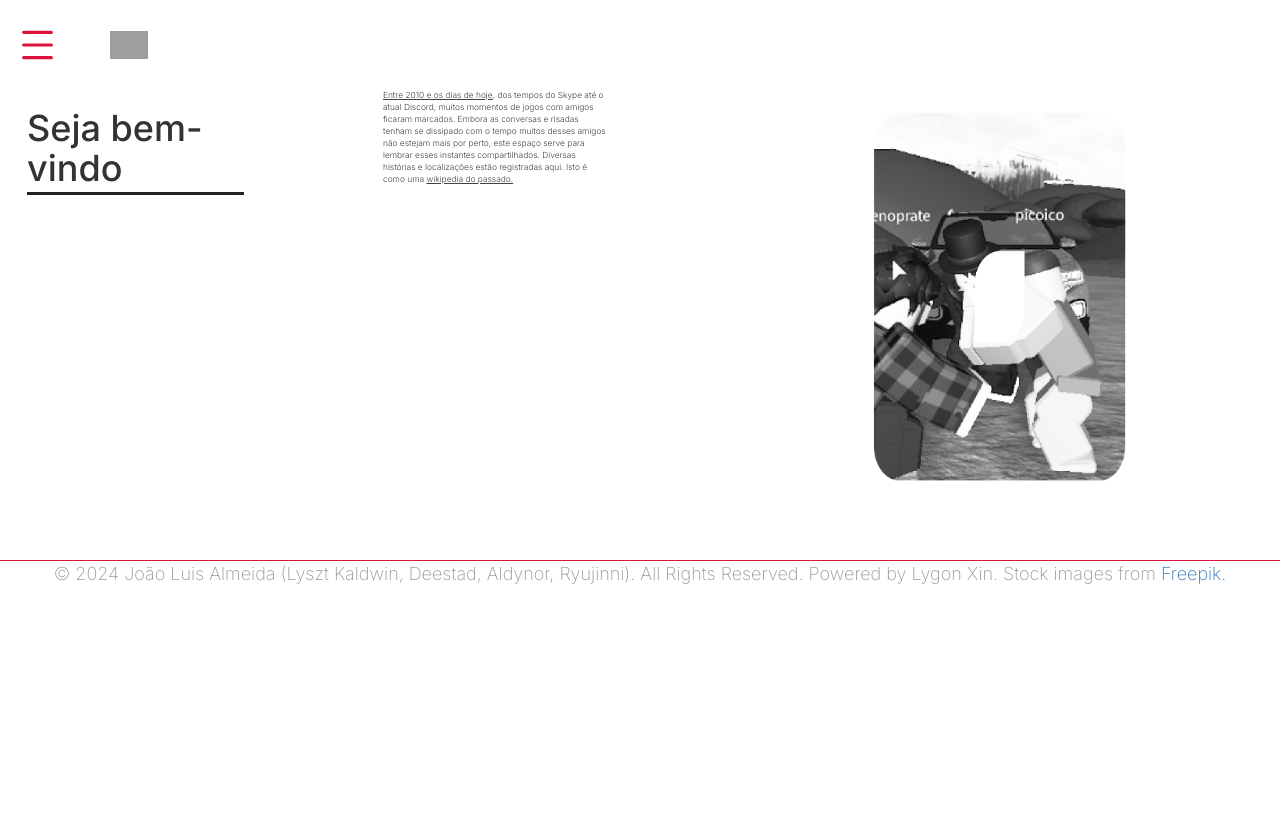
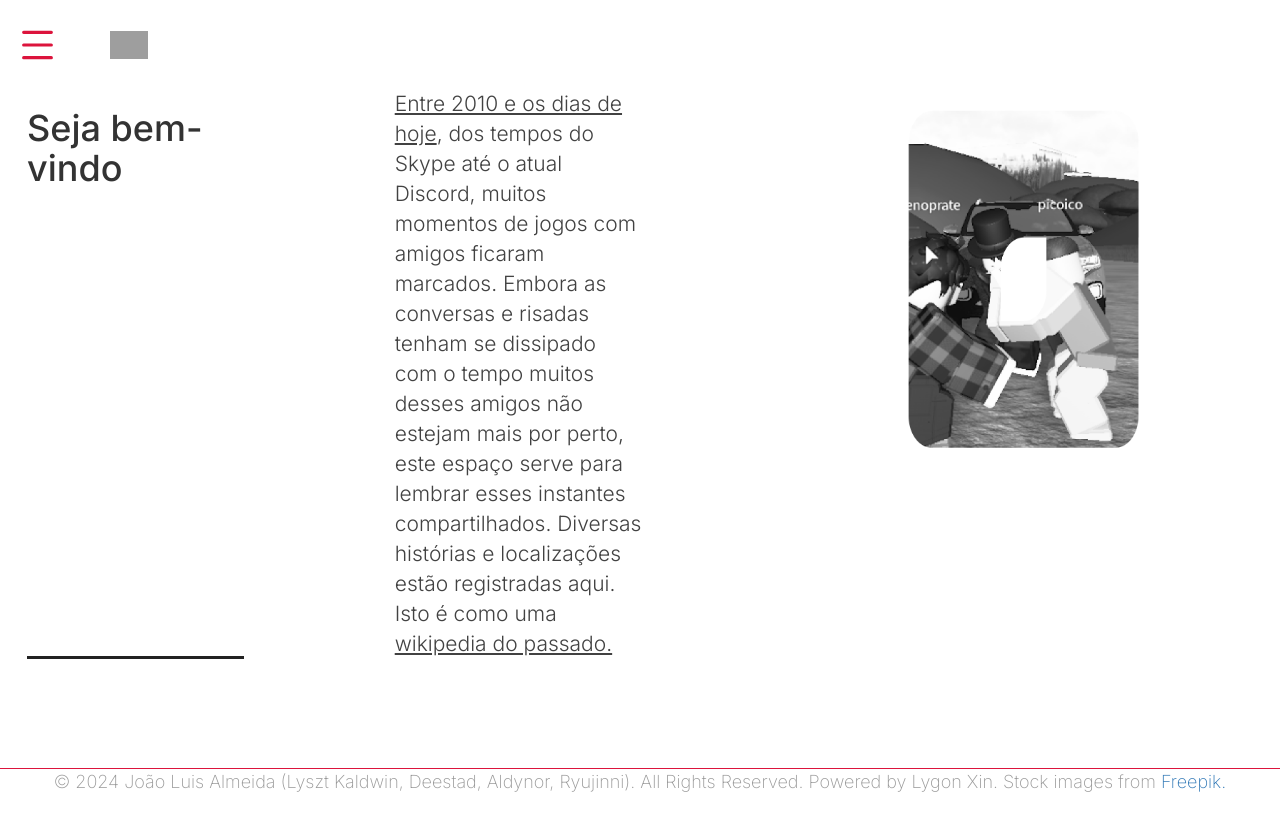
Before and after one commit to lyszt/lyszt.github.io, a Jekyll site: the page built from memorial.html, in a window 1280 px wide. Shown: the top 831 px of the page. Built offline with Jekyll 4.4.1, drawn with Linux system fonts in a browser that asks for light colours; grey boxes are pictures that could not be loaded.

Commit message:
Fixing introduction section's height

```diff
--- a/The Memorial/css/default.css
+++ b/The Memorial/css/default.css
@@ -28,11 +28,14 @@ h1 {
 
 /* INTRODUCTION */
 .introduction {
-    padding-top: 10%;
-    display: grid;
-    grid-auto-flow: column;
-    align-content: center;
-    text-align: left;
+	border-top: #f1f1f1 2vw solid;
+	/* padding-top: 12%; */
+	/* padding-bottom: 5%; */
+	display: grid;
+	grid-auto-flow: column;
+	align-items: start;
+	height: 60vw;
+	font-size: 2.5em;
 }
 .introduction div {
     display: grid;
```
